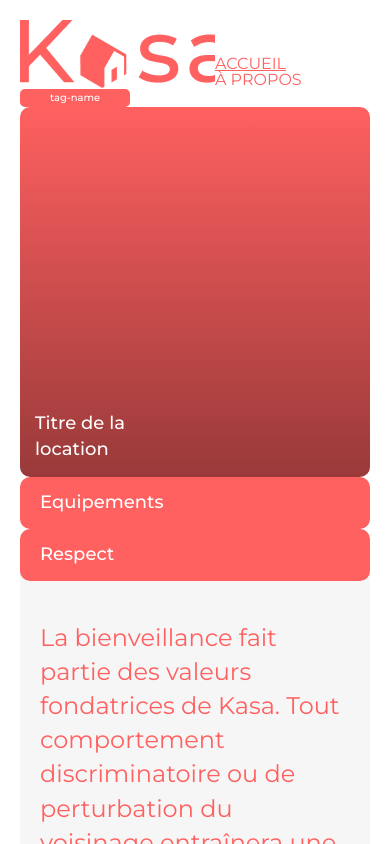
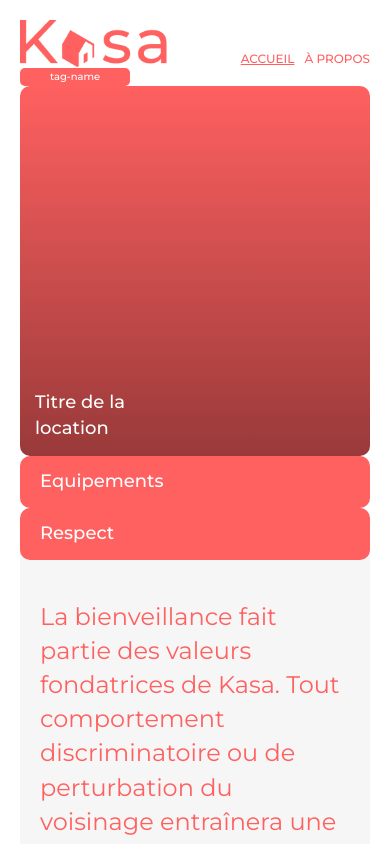
Before and after one commit to flesage-000/OC---Developpez-une-application-Web-avec-React-et-React-Router, a React (Create React App) app in the folder app/: page / in a window 390 px wide. Shown: the top 844 px of the page. Built offline with nearby package versions, Linux system fonts and the light colour scheme.

Commit message:
Debug Header component (texts)

```diff
--- a/app/src/components/Header/Header.css
+++ b/app/src/components/Header/Header.css
@@ -6,6 +6,11 @@
 }
 
 .mainHeader {
+  font-family: var(--font-main);
+  font-size: 24px;
+  font-weight: 500;
+  line-height: 34.22px;
+
   display: flex;
   flex-direction: row;
   flex-wrap: nowrap;
@@ -27,7 +32,7 @@
   display: inline-block;
 }
 .mainHeader li:not(:last-child) {
-  margin-right: 10px;
+  margin-right: 57px;
 }
 .mainHeader a {
   color: var(--color-bg-medium-light-red);
@@ -39,7 +44,11 @@
 }
 
 @media (max-width: 480px) {
-  .siteLogo {
+  .mainHeader {
+    font-size: 12px;
+    line-height: 17.11px;
+  }
+  .mainHeader .siteLogo {
     background-color: var(--color-bg-main);
     background-image: url('./medias/kasa_logo.png');
     background-size: var(--site-logo-width-mobile) var(--site-logo-height-mobile);
@@ -50,4 +59,7 @@
   .mainHeader a {
     text-transform: uppercase;
   }
+  .mainHeader li:not(:last-child) {
+    margin-right: 10px;
+  }
 }
```
